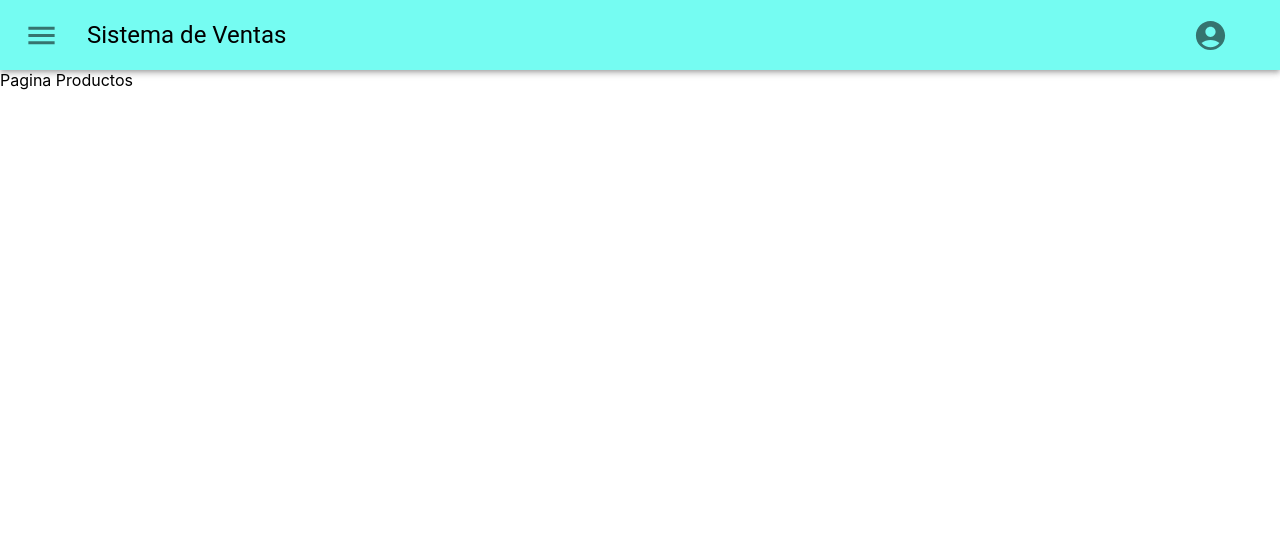
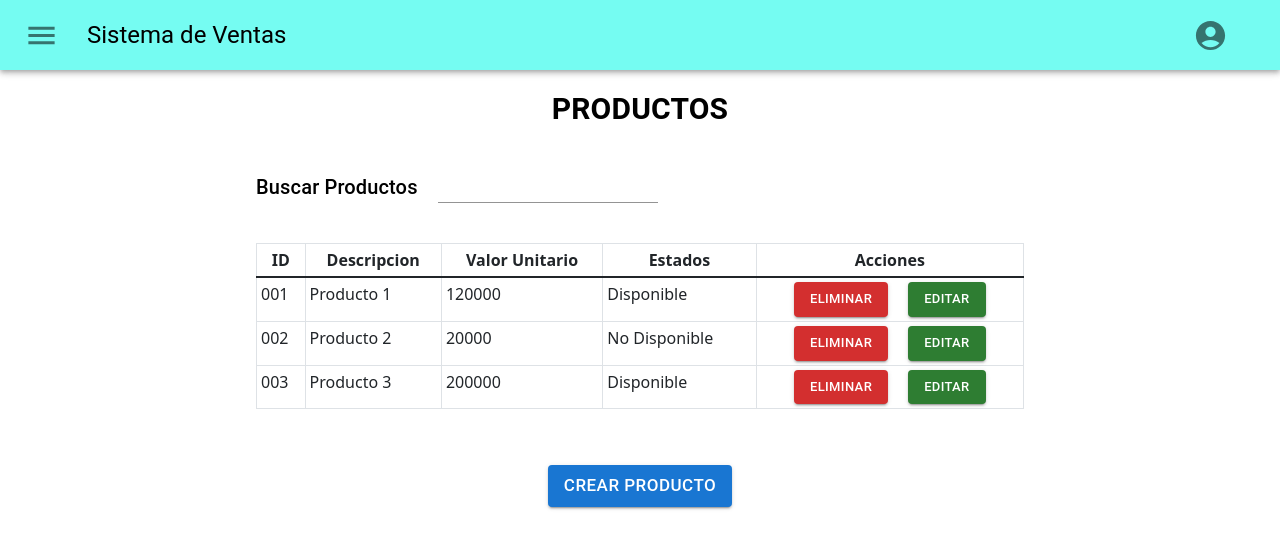
Before and after one commit to MinTICProyecto/ProyectoPaginaWeb, a React (Create React App) app in the folder tienda/: page /productos in a window 1280 px wide. Shown: the top 548 px of the page. Built offline with nearby package versions, Linux system fonts and the light colour scheme.

Commit message:
Se arreglo la pagina de productos

```diff
--- a/tienda/package.json
+++ b/tienda/package.json
@@ -5,12 +5,16 @@
   "dependencies": {
     "@emotion/react": "^11.5.0",
     "@emotion/styled": "^11.3.0",
+    "@material-ui/core": "^5.0.0-beta.5",
+    "@material-ui/styles": "^4.11.4",
     "@mui/icons-material": "^5.0.5",
     "@mui/material": "^5.0.5",
     "@testing-library/jest-dom": "^5.14.1",
     "@testing-library/react": "^11.2.7",
     "@testing-library/user-event": "^12.8.3",
+    "bootstrap": "^5.1.3",
     "react": "^17.0.2",
+    "react-bootstrap": "^2.0.0",
     "react-dom": "^17.0.2",
     "react-router-dom": "^5.3.0",
     "react-scripts": "4.0.3",
--- a/tienda/src/components/Navbar.jsx
+++ b/tienda/src/components/Navbar.jsx
@@ -17,7 +17,7 @@ const Navbar = () => {
         <div>
         <AppBar position="static">
             <Toolbar sx={{ backgroundColor: "#75FCF2" }}>
-                <IconButton size="large" edge="start" color="default" aria-label="menu" sx={{ mr: 2, height:altura}} onClick={()=>{openSidebar()}} >
+                <IconButton size="large" edge="start" color="default" aria-label="menu" sx={{ mr: 2, height:altura}} onClick={()=>{menu != true ? openSidebar(): closeSidebar()}} >
                     <MenuIcon fontSize="large" />
                 </IconButton>
                 <Typography variant="h5" color="black" component="div" sx={{ flexGrow: 1 }}> Sistema de Ventas</Typography>
--- a/tienda/src/components/Sidebar.jsx
+++ b/tienda/src/components/Sidebar.jsx
@@ -2,6 +2,7 @@ import { Divider, IconButton, Typography, List } from "@mui/material";
 import Drawer from '@mui/material/Drawer';
 import { useTheme } from "@emotion/react";
 import CloseIcon from '@mui/icons-material/Close';
+import { fontSize } from "@mui/system";
 
 
 const Sidebar = ({menu, setMenu, altura}) => {
@@ -12,11 +13,8 @@ const Sidebar = ({menu, setMenu, altura}) => {
         <Drawer  sx={{
             width: 250,
             flexShrink: 0,
-             '.MuiDrawer-root':{
-                paddingTop:100,
-               height: 100,
-             },
              '& .MuiDrawer-paper': {
+                backgroundColor:"#64C7F2",
                  marginTop: 9,
                  boxSizing: 'border-box',
                  height: '91%',
@@ -27,13 +25,10 @@ const Sidebar = ({menu, setMenu, altura}) => {
           }}
           variant="persistent"
           anchor="left"
-          open={menu}
-          >
-            <IconButton onClick={()=>{setMenu(false)}}>
-                {theme.direction === 'ltr' ? <CloseIcon /> : <CloseIcon />}
-            </IconButton>
+          open={menu}>
             <Divider/>
             <List>
+
 
             </List>
         </Drawer>
--- a/tienda/src/layouts/layout.jsx
+++ b/tienda/src/layouts/layout.jsx
@@ -1,11 +1,11 @@
 import Navbar from "../components/Navbar";
+import '../styles/layout.css'
 
 
 const Layout = ({children}) =>{
   return(
-     <div>
+     <div className="contenedorP">
          <Navbar/>
-
          <main>
              {children}
          </main>
--- a/tienda/src/pages/inicio.jsx
+++ b/tienda/src/pages/inicio.jsx
@@ -22,13 +22,13 @@ const Inicio = () => {
                         <Stack component="form" sx={{ '& .MuiTextField-root': { m: 3, width: '100ch' }, alignItems: "center", paddingTop: 5 }}>
                             <TextField label="Escriba su correo" variant="outlined" />
                             <TextField label="Escriba contrasena" type="password" variant="outlined" />
-                            <Link to="/productos">
+                            <Link to="/productos" style={{textDecoration:"none"}}>
                             <Button variant="contained" size="50" color="success" sx={{fontSize:17}}> Iniciar Sesion</Button>
                             </Link>
                             <Typography gutterBottom variant="h6" component="div" sx={{paddingTop:2, paddingBottom:2}}>
                                 O
                             </Typography>
-                            <Link to="/">
+                            <Link to="/" style={{textDecoration:"none"}}>
                             <Button variant="contained" endIcon={<GoogleIcon />} color="warning" size="50" sx={{fontSize:17}}> Google</Button>
                             </Link>
                         </Stack>
--- a/tienda/src/pages/productos.jsx
+++ b/tienda/src/pages/productos.jsx
@@ -1,9 +1,67 @@
+
+import 'bootstrap/dist/css/bootstrap.min.css';
+import { Table } from 'react-bootstrap';
+import { Box, Typography, TextField } from "@mui/material"
+import Button from "@mui/material/Button";
 
 
 const Productos = () => {
-    return(
+
+    const data = [
+        { _id: '001', descripcion: 'Producto 1', vunitario: 120000, estado: 'Disponible' },
+        { _id: '002', descripcion: 'Producto 2', vunitario: 20000, estado: 'No Disponible' },
+        { _id: '003', descripcion: 'Producto 3', vunitario: 200000, estado: 'Disponible' }
+
+    ];
+
+    return (
         <div>
-            Pagina Productos
+            <Typography color="black" >
+            <Box sx={{ flexGrow: 1, textAlign: "center", paddingTop: "2vh", fontSize:30, fontWeight:"bold" }}>PRODUCTOS</Box> </Typography>
+
+            <Box sx={{ display: "flex", justifyContent: "left", paddingTop: "5vh" }}>
+            <Typography variant="h6" color="black" sx={{ marginLeft:"20%", marginRight:"20px"}}>
+            <Box>Buscar Productos </Box>
+            </Typography>
+            <TextField id="busqueda" variant="standard"  style={{size:50, fontSize:50}}/>
+            </Box>
+
+
+            <Box sx={{ display: "flex", justifyContent: "center", paddingTop: "5vh" }}>
+                <Table hover size="sm" bordered="true" style={{ marginLeft: "20%", marginRight: "20%" }}>
+                    <thead style={{ textAlign: "center" }}>
+                        <tr>
+                            <th>ID</th>
+                            <th>Descripcion</th>
+                            <th>Valor Unitario</th>
+                            <th>Estados</th>
+                            <th>Acciones</th>
+                        </tr>
+                    </thead>
+                    <tbody>
+                        {
+                            data.map((info) => (
+                                <tr>
+                                    <td>{info._id}</td>
+                                    <td>{info.descripcion}</td>
+                                    <td>{info.vunitario}</td>
+                                    <td>{info.estado}</td>
+                                    <td>
+                                        <div style={{ width: "100%", justifyContent: "center", display: "inline-flex", columnGap: 20 }}>
+                                            <Button variant="contained" color="error" sx={{ fontSize: 13 }}> Eliminar</Button>
+                                            <Button variant="contained" color="success" sx={{ fontSize: 13 }}> Editar</Button>
+                                        </div>
+                                    </td>
+                                </tr>
+                            ))
+                        }
+                    </tbody>
+                </Table>
+            </Box>
+
+            <Box sx={{ display: "flex", justifyContent: "center", paddingTop: "5vh" }}>
+            <Button variant="contained" color="primary" sx={{ fontSize: 17, }}> CREAR PRODUCTO</Button>
+            </Box>
         </div>
     )
 }
--- a/tienda/src/styles/App.css
+++ /dev/null
@@ -1,38 +0,0 @@
-.App {
-  text-align: center;
-}
-
-.App-logo {
-  height: 40vmin;
-  pointer-events: none;
-}
-
-@media (prefers-reduced-motion: no-preference) {
-  .App-logo {
-    animation: App-logo-spin infinite 20s linear;
-  }
-}
-
-.App-header {
-  background-color: #282c34;
-  min-height: 100vh;
-  display: flex;
-  flex-direction: column;
-  align-items: center;
-  justify-content: center;
-  font-size: calc(10px + 2vmin);
-  color: white;
-}
-
-.App-link {
-  color: #61dafb;
-}
-
-@keyframes App-logo-spin {
-  from {
-    transform: rotate(0deg);
-  }
-  to {
-    transform: rotate(360deg);
-  }
-}
--- /dev/null
+++ b/tienda/src/styles/layout.css
@@ -0,0 +1,11 @@
+.contenedorP{
+    flex-direction: column;
+    overflow: hidden;
+    margin: 0%;
+}
+.contenedorP > main {
+    height: 91vh;
+    width: 100%;
+
+    align-items: center;
+}
```
Also changed, not shown: 1 other file (tests, documents, lock files or other folders).
